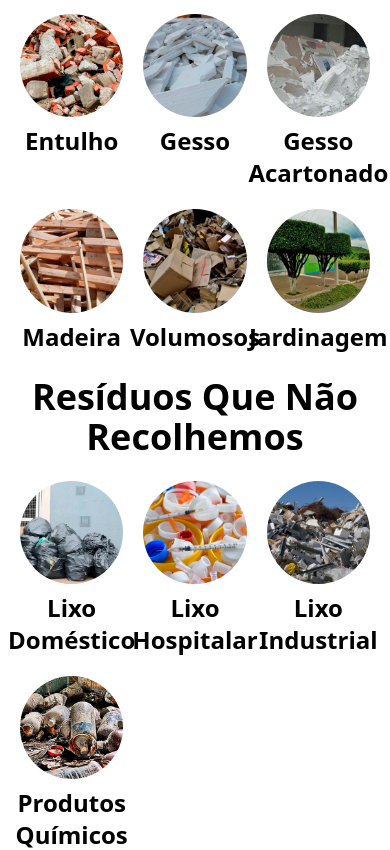
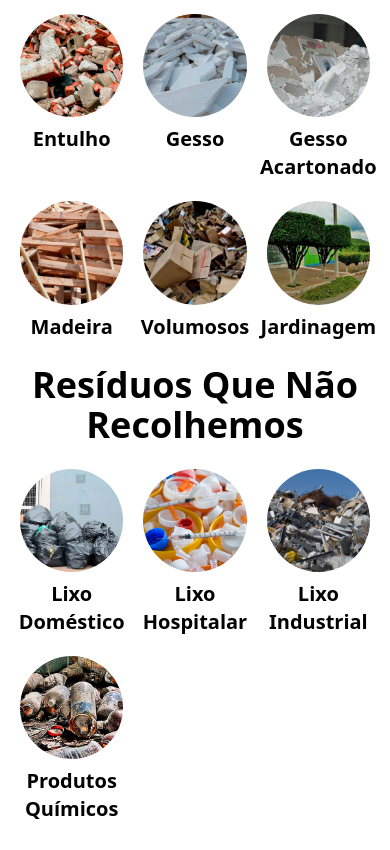
Before and after one commit to Durvaldo/Locamar, a Next.js app: page /cacamba in a window 390 px wide. Shown: the part 3000-3850 px from the top of the page. Built offline with nearby package versions, Linux system fonts and the light colour scheme.

Commit message:
Update CacambaMainPage.js

```diff
--- a/src/components/main_pages/CacambaMainPage.js
+++ b/src/components/main_pages/CacambaMainPage.js
@@ -99,32 +99,32 @@ const CacambaMainPage = ({className}) => {
                     <div className="my-6 grid grid-cols-3 gap-5 min-w-full text-center">
                         <div className="flex flex-col gap-2 items-center">
                             <img className="rounded-full md:rounded-xl" src="/images/cacamba/entulho.png" alt="" />
-                            <h2>Entulho</h2>
+                            <h2 className="text-xl sm:text-2xl">Entulho</h2>
                             <p className="hidden md:block">Concreto, Argamassa, alvenaria, cerâmicas, tijolos, blocos , paredes, pisos e terra.</p>
                         </div>
                         <div className="flex flex-col gap-2 items-center">
                             <img className="rounded-full md:rounded-xl" src="/images/cacamba/gesso.png" alt="" />
-                            <h2>Gesso</h2>
+                            <h2 className="text-xl sm:text-2xl">Gesso</h2>
                             <p className="hidden md:block">Gesso em pó de construção civil.</p>
                         </div>
                         <div className="flex flex-col gap-2 items-center">
                             <img className="rounded-full md:rounded-xl" src="/images/cacamba/drywall.png" alt="" />
-                            <h2>Gesso Acartonado</h2>
+                            <h2 className="text-xl sm:text-2xl">Gesso Acartonado</h2>
                             <p className="hidden md:block">Placas de gesso acartonado ( DRYWALL).</p>
                         </div>
                         <div className="flex flex-col gap-2 items-center">
                             <img className="rounded-full md:rounded-xl" src="/images/cacamba/madeira.png" alt="" />
-                            <h2>Madeira</h2>
+                            <h2 className="text-xl sm:text-2xl">Madeira</h2>
                             <p className="hidden md:block">Vigas, pontaletes, tábuas, madeirites, pisos laminados, serragem ou qualquer tipo de resíduo que sua constituição seja de madeira.</p>
                         </div>
                         <div className="flex flex-col gap-2 items-center">
                             <img className="rounded-full md:rounded-xl" src="/images/cacamba/volumosos.png" alt="" />
-                            <h2>Volumosos</h2>
+                            <h2 className="text-xl sm:text-2xl">Volumosos</h2>
                             <p className="hidden md:block">Papéis , plásticos, Metais. Ex: latas vazias, sacos de cimento, embalagens plásticas, caixas de papelão, etc..</p>
                         </div>
                         <div className="flex flex-col gap-2 items-center">
                             <img className="rounded-full md:rounded-xl" src="/images/cacamba/jardinagem.png" alt="" />
-                            <h2>Jardinagem</h2>
+                            <h2 className="text-xl sm:text-2xl">Jardinagem</h2>
                             <p className="hidden md:block">Podas de árvore, folhas, galhos, grama.</p>
                         </div>
                     </div>
@@ -132,19 +132,19 @@ const CacambaMainPage = ({className}) => {
                     <div className="my-6 grid grid-cols-3 gap-5 min-w-full text-center">
                         <div className="flex flex-col gap-2 items-center">
                             <img className="rounded-full md:rounded-xl" src="/images/cacamba/lixo-domestico.png" alt="" />
-                            <h2>Lixo Doméstico</h2>
+                            <h2 className="text-xl sm:text-2xl">Lixo Doméstico</h2>
                         </div>
                         <div className="flex flex-col gap-2 items-center">
                             <img className="rounded-full md:rounded-xl" src="/images/cacamba/lixo-hospitalar.png" alt="" />
-                            <h2>Lixo Hospitalar</h2>
+                            <h2 className="text-xl sm:text-2xl">Lixo Hospitalar</h2>
                         </div>
                         <div className="flex flex-col gap-2 items-center">
                             <img className="rounded-full md:rounded-xl" src="/images/cacamba/lixo-industrial.png" alt="" />
-                            <h2>Lixo Industrial</h2>
+                            <h2 className="text-xl sm:text-2xl">Lixo Industrial</h2>
                         </div>
                         <div className="flex flex-col gap-2 items-center">
                             <img className="rounded-full md:rounded-xl" src="/images/cacamba/produtos-quimicos.png" alt="" />
-                            <h2>Produtos Químicos</h2>
+                            <h2 className="text-xl sm:text-2xl">Produtos Químicos</h2>
                         </div>
                     </div>
                 </article>
```
